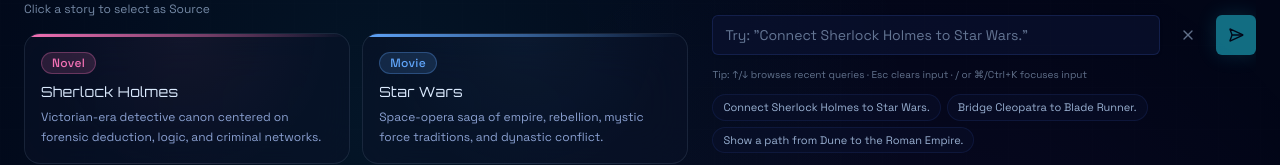
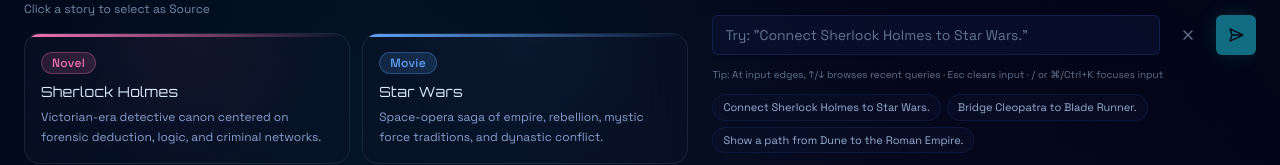
Before and after one commit to MosslandOpenDevs/StoryVerse, a Next.js app in the folder storyverse-web/: page /universe in a window 1280 px wide. Shown: the part 123-288 px from the top of the page. Built offline with nearby package versions, Linux system fonts and the light colour scheme.

Commit message:
fix(storyverse-web): keep native cursor movement for history arrows

```diff
--- a/storyverse-web/src/components/universe/QueryInput.tsx
+++ b/storyverse-web/src/components/universe/QueryInput.tsx
@@ -89,6 +89,11 @@ export function QueryInput({
   const handleInputKeyDown = (event: KeyboardEvent<HTMLInputElement>) => {
     if (isPending) return;
 
+    const target = event.currentTarget;
+    const cursorStart = target.selectionStart ?? query.length;
+    const cursorEnd = target.selectionEnd ?? query.length;
+    const isCaretCollapsed = cursorStart === cursorEnd;
+
     if (event.key === "Escape" && query.length > 0) {
       event.preventDefault();
       onQueryChange("");
@@ -98,6 +103,11 @@ export function QueryInput({
     }
 
     if (event.key === "ArrowUp" && recentQueries.length > 0) {
+      // Keep native caret movement unless cursor is at the start (or history mode is active).
+      if (historyIndex === null && (!isCaretCollapsed || cursorStart > 0)) {
+        return;
+      }
+
       event.preventDefault();
       if (historyIndex === null) {
         setHistoryDraft(query);
@@ -112,6 +122,11 @@ export function QueryInput({
     }
 
     if (event.key === "ArrowDown" && recentQueries.length > 0) {
+      // Keep native caret movement unless cursor is at the end (or history mode is active).
+      if (historyIndex === null && (!isCaretCollapsed || cursorEnd < query.length)) {
+        return;
+      }
+
       event.preventDefault();
       if (historyIndex === null) {
         return;
@@ -173,8 +188,8 @@ export function QueryInput({
 
       <p className="text-[10px] text-cosmos-200/50">
         {uiLocale === "ko"
-          ? "팁: ↑/↓로 최근 실행 탐색 · Esc 로 입력 지우기 · / 또는 ⌘/Ctrl+K 로 포커스"
-          : "Tip: ↑/↓ browses recent queries · Esc clears input · / or ⌘/Ctrl+K focuses input"}
+          ? "팁: 입력 맨앞/맨뒤에서 ↑/↓로 최근 실행 탐색 · Esc 로 입력 지우기 · / 또는 ⌘/Ctrl+K 로 포커스"
+          : "Tip: At input edges, ↑/↓ browses recent queries · Esc clears input · / or ⌘/Ctrl+K focuses input"}
       </p>
 
       {/* Starter prompts */}
```
